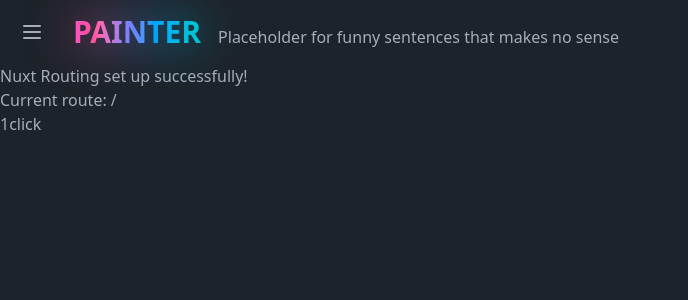
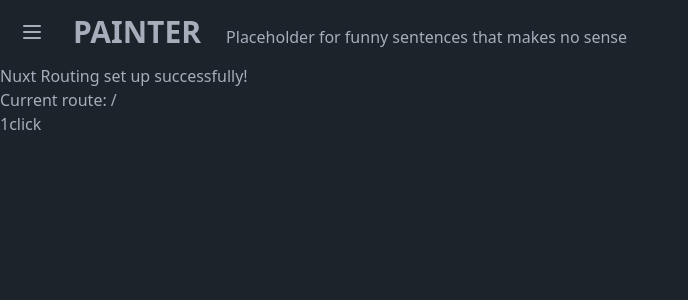
Before and after one commit to cheetosysst/painter, a Nuxt app: page / in a window 1280 px wide. Shown: the top 300 px of the page, without its empty margins (0-688 px from the left). Built offline with nearby package versions, Linux system fonts and the light colour scheme.

Commit message:
fix: remove copied stuff

```diff
--- a/layouts/default.vue
+++ b/layouts/default.vue
@@ -14,14 +14,9 @@ import { Menu } from "lucide-vue-next"
 						<Menu />
 					</label>
 				</div>
-				<div class="flex-1 items-baseline">
-					<a href="/" class="inline-grid">
-
-						<span
-							class="btn btn-ghost pointer-events-none col-start-1 row-start-1 text-3xl bg-[linear-gradient(90deg,theme(colors.error)_0%,theme(colors.secondary)_9%,theme(colors.secondary)_42%,theme(colors.primary)_47%,theme(colors.accent)_100%)] bg-clip-text blur-xl [transform:translate3d(0,0,0)] [-webkit-text-fill-color:transparent] before:content-[attr(data-text)] [@supports(color:oklch(0_0_0))]:bg-[linear-gradient(90deg,oklch(var(--s))_4%,color-mix(in_oklch,oklch(var(--s)),oklch(var(--er)))_22%,oklch(var(--p))_45%,color-mix(in_oklch,oklch(var(--p)),oklch(var(--a)))_67%,oklch(var(--a))_100.2%)]"
-							data-text="PAINTER" aria-hidden="true"></span>
-						<span
-							class="btn btn-ghost text-3xl [&amp;::selection]:text-base-content relative col-start-1 row-start-1 bg-[linear-gradient(90deg,theme(colors.error)_0%,theme(colors.secondary)_9%,theme(colors.secondary)_42%,theme(colors.primary)_47%,theme(colors.accent)_100%)] bg-clip-text [-webkit-text-fill-color:transparent] [&amp;::selection]:bg-blue-700/20 [@supports(color:oklch(0_0_0))]:bg-[linear-gradient(90deg,oklch(var(--s))_4%,color-mix(in_oklch,oklch(var(--s)),oklch(var(--er)))_22%,oklch(var(--p))_45%,color-mix(in_oklch,oklch(var(--p)),oklch(var(--a)))_67%,oklch(var(--a))_100.2%)]">PAINTER</span>
+				<div class="flex-1 flex gap-2 items-baseline">
+					<a href="/" class="text-3xl btn btn-ghost">
+						PAINTER
 					</a>
 					<span>Placeholder for funny sentences that makes no sense</span>
 				</div>
```
